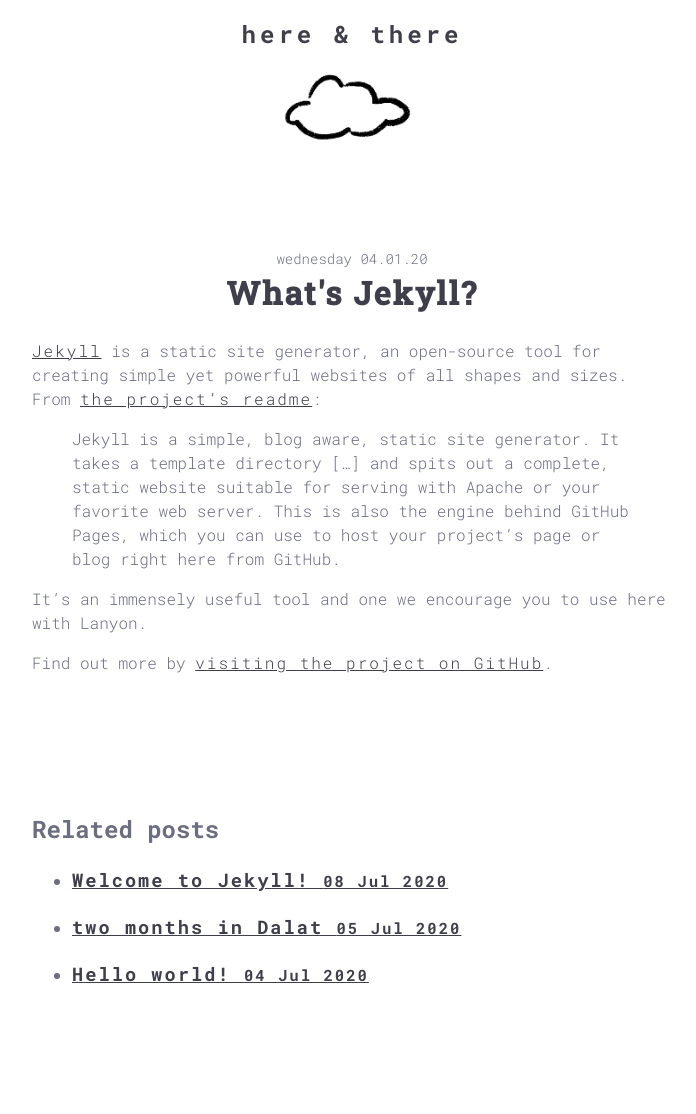
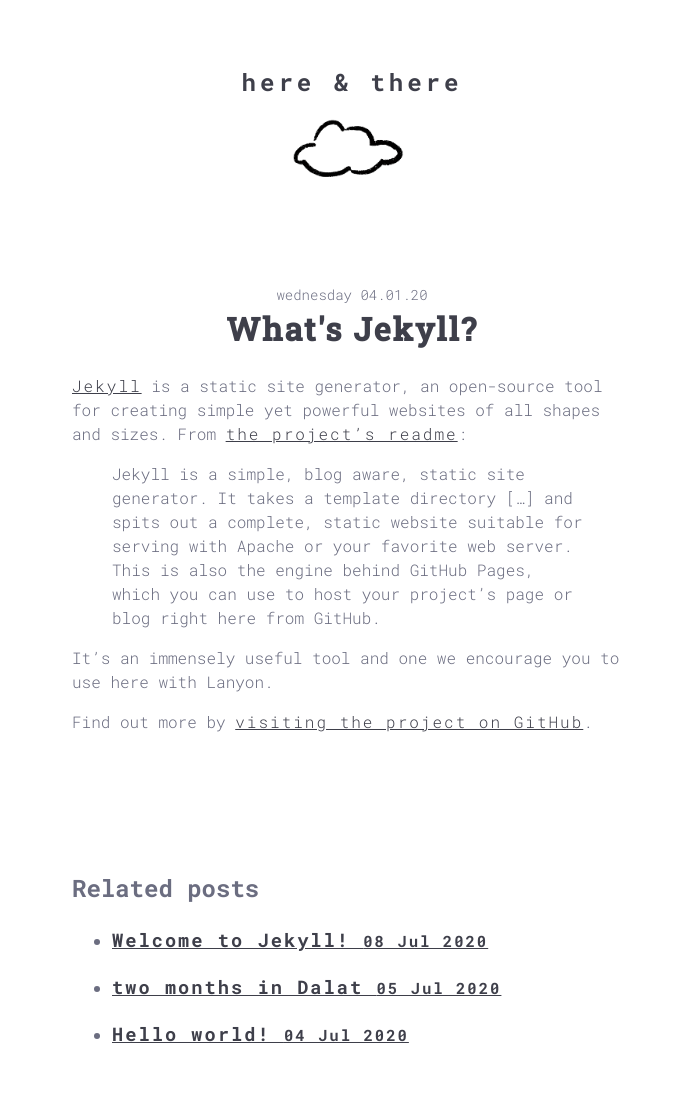
Before and after one commit to zenje/minimal-days-theme, a Jekyll site: the page built from _posts/2020-04-01-whats-jekyll.md, in a window 1280 px wide. Shown: the whole page, without its empty margins (288-984 px from the left). Built offline with Jekyll 4.4.1, drawn with Linux system fonts in a browser that asks for light colours; before the commit the page ends 1007 px from its top, so only the background shows below that.

Commit message:
improve responsiveness of base layout using max-width, update css tabs to spaces

```diff
--- a/_sass/_base.scss
+++ b/_sass/_base.scss
@@ -6,8 +6,9 @@
 }
 
 body {
-	width: 50%;
+	max-width: 35em;
 	margin: 0 auto;
+	padding: 3em 1em;
 }
 
 .header {
--- a/_sass/_footer.scss
+++ b/_sass/_footer.scss
@@ -1,8 +1,7 @@
 .pagination {
-	text-align: center;
-	padding-bottom: 50px;
+  text-align: center;
+
+  a {
+    text-decoration: none;
+  }
 }
-
-.pagination > a {
-	text-decoration: none;
-}
```
